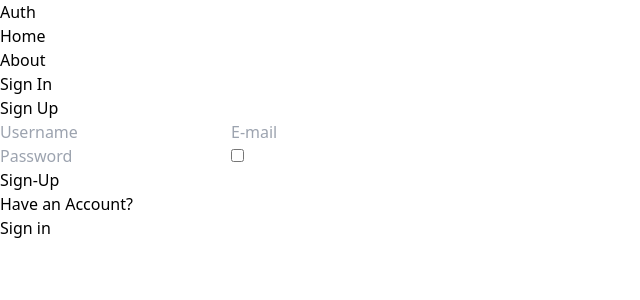
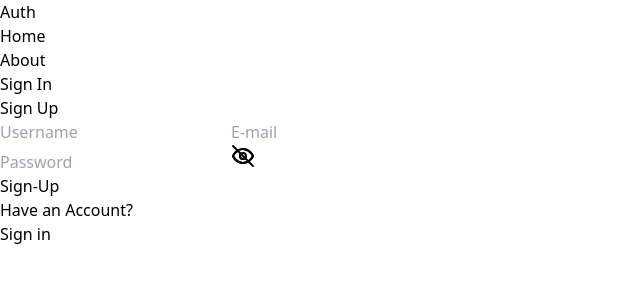
Before and after one commit to JahangirNN/Auth-with-React, a React (Vite) app in the folder client/: page /sign-up in a window 1280 px wide. Shown: the top 300 px of the page, without its empty margins (0-640 px from the left). Built offline with nearby package versions, Linux system fonts and the light colour scheme.

Commit message:
change hide password icon UI

```diff
--- a/client/src/pages/SignUp.jsx
+++ b/client/src/pages/SignUp.jsx
@@ -65,20 +65,30 @@ const SignUp = () => {
         rounded-lg'
         onChange={handleFormData}/>
 
+
         <div className='relative'>
           <input type={passwordType} placeholder='Password'
           id='password' className='py-3 px-4 block w-full bg-slate-100 p-3
           rounded-lg'
           onChange={handleFormData}/>
 
-          <input onClick={() => {
+          <button onClick={() => {
             if(passwordType == 'password'){
               SetPasswordType('text')
             }
             else {
               SetPasswordType('password')
             }
-          }} className='absolute top-5 end-5 ' type="checkbox"></input>
+          }} type="button"  class="absolute top-1 end-0 p-3.5 rounded-e-md dark:focus:outline-none dark:focus:ring-1 dark:focus:ring-gray-600">
+            <svg class="flex-shrink-0 size-3.5 text-gray-400 dark:text-neutral-600" width="24" height="24" viewBox="0 0 24 24" fill="none" stroke="currentColor" stroke-width="2" stroke-linecap="round" stroke-linejoin="round">
+            <path class="hs-password-active:hidden" d="M9.88 9.88a3 3 0 1 0 4.24 4.24"/>
+            <path class="hs-password-active:hidden" d="M10.73 5.08A10.43 10.43 0 0 1 12 5c7 0 10 7 10 7a13.16 13.16 0 0 1-1.67 2.68"/>
+            <path class="hs-password-active:hidden" d="M6.61 6.61A13.526 13.526 0 0 0 2 12s3 7 10 7a9.74 9.74 0 0 0 5.39-1.61"/>
+            <line class="hs-password-active:hidden" x1="2" x2="22" y1="2" y2="22"/>
+            <path class="hidden hs-password-active:block" d="M2 12s3-7 10-7 10 7 10 7-3 7-10 7-10-7-10-7Z"/>
+            <circle class="hidden hs-password-active:block" cx="12" cy="12" r="3"/>
+          </svg>
+         </button>
         </div>
 
         <button disabled={loading} className='bg-slate-700 text-white p-3
```
